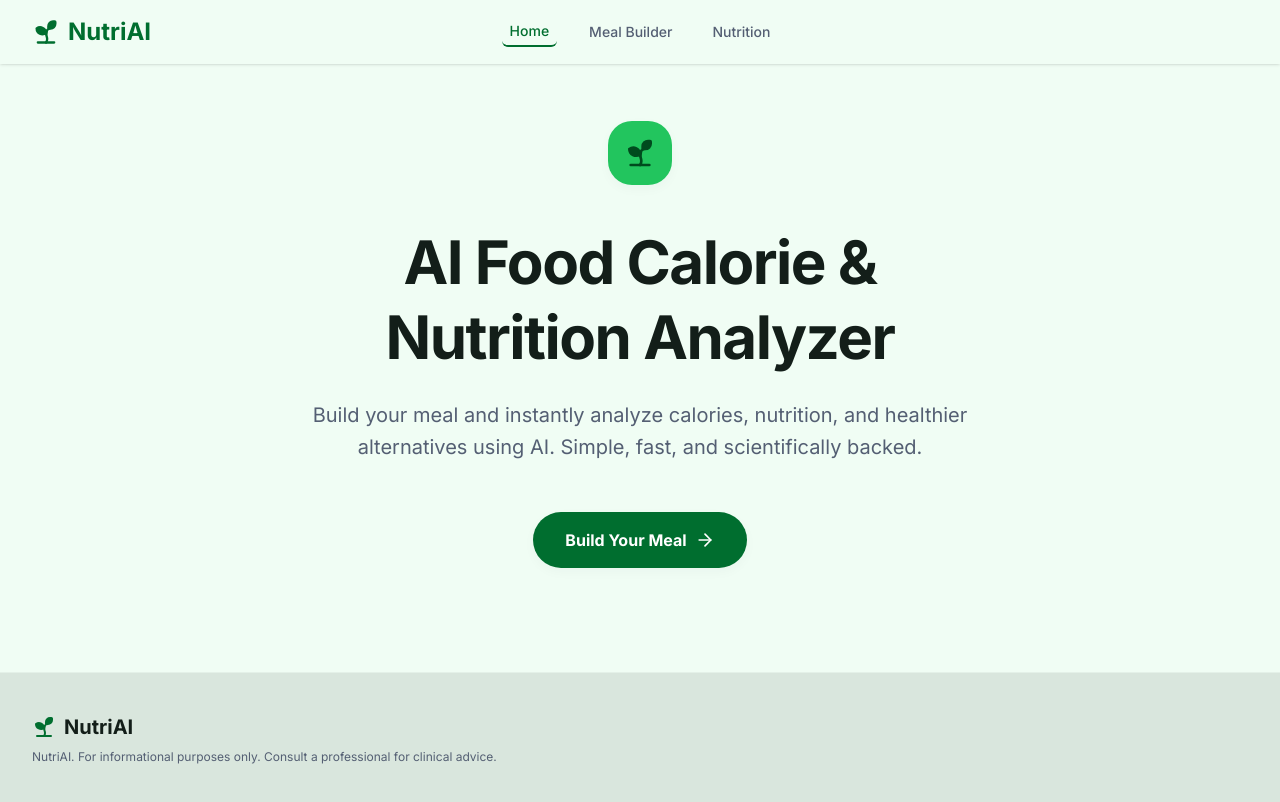
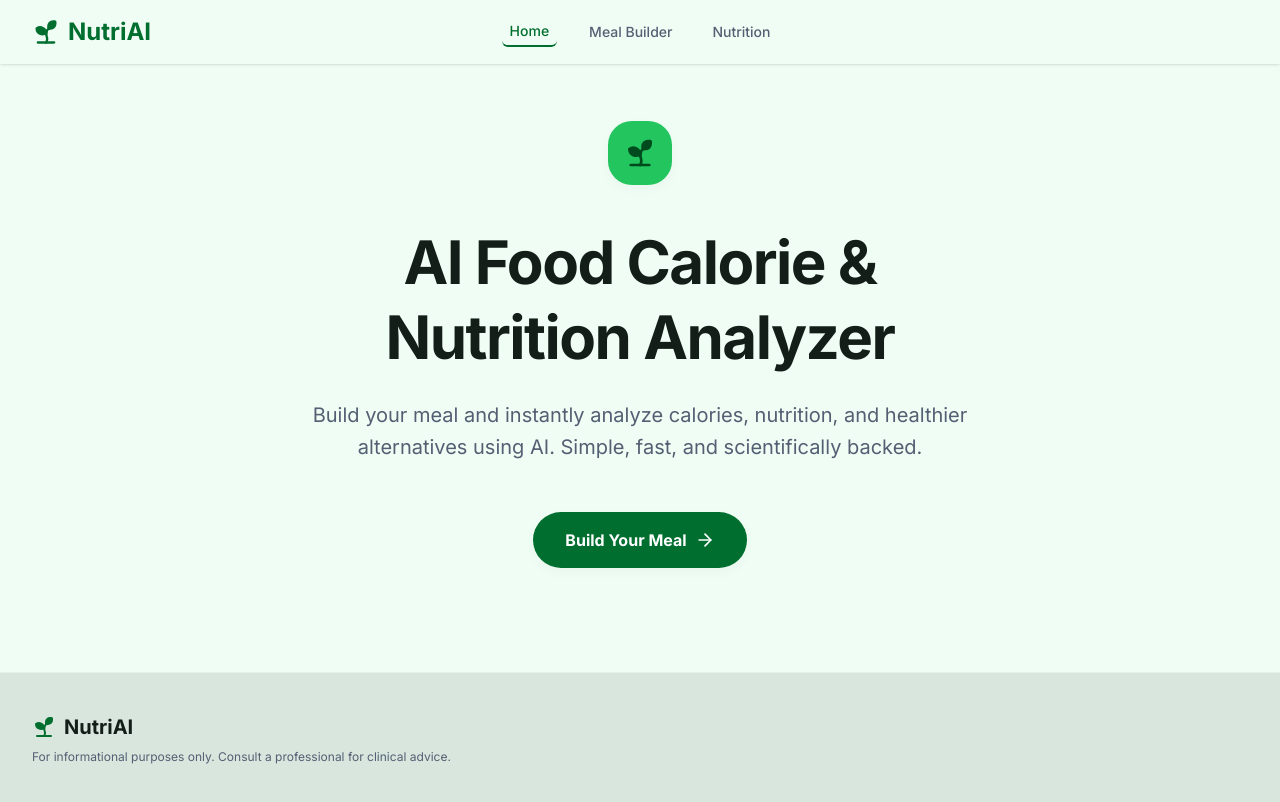
Before and after one commit to Param-Anand-Kalita/NutriAI, a React (Vite) app: page / in a window 1280 px wide. Shown: the top 802 px of the page. Built offline with nearby package versions, Linux system fonts and the light colour scheme.

Commit message:
Update footer disclaimer: removed brand name from text

```diff
--- a/src/components/Footer.tsx
+++ b/src/components/Footer.tsx
@@ -11,7 +11,7 @@
             NutriAI
           </div>
           <p className="text-xs text-secondary text-center md:text-left">
-            NutriAI. For informational purposes only. Consult a professional for clinical advice.
+            For informational purposes only. Consult a professional for clinical advice.
           </p>
         </div>
       </div>
```
